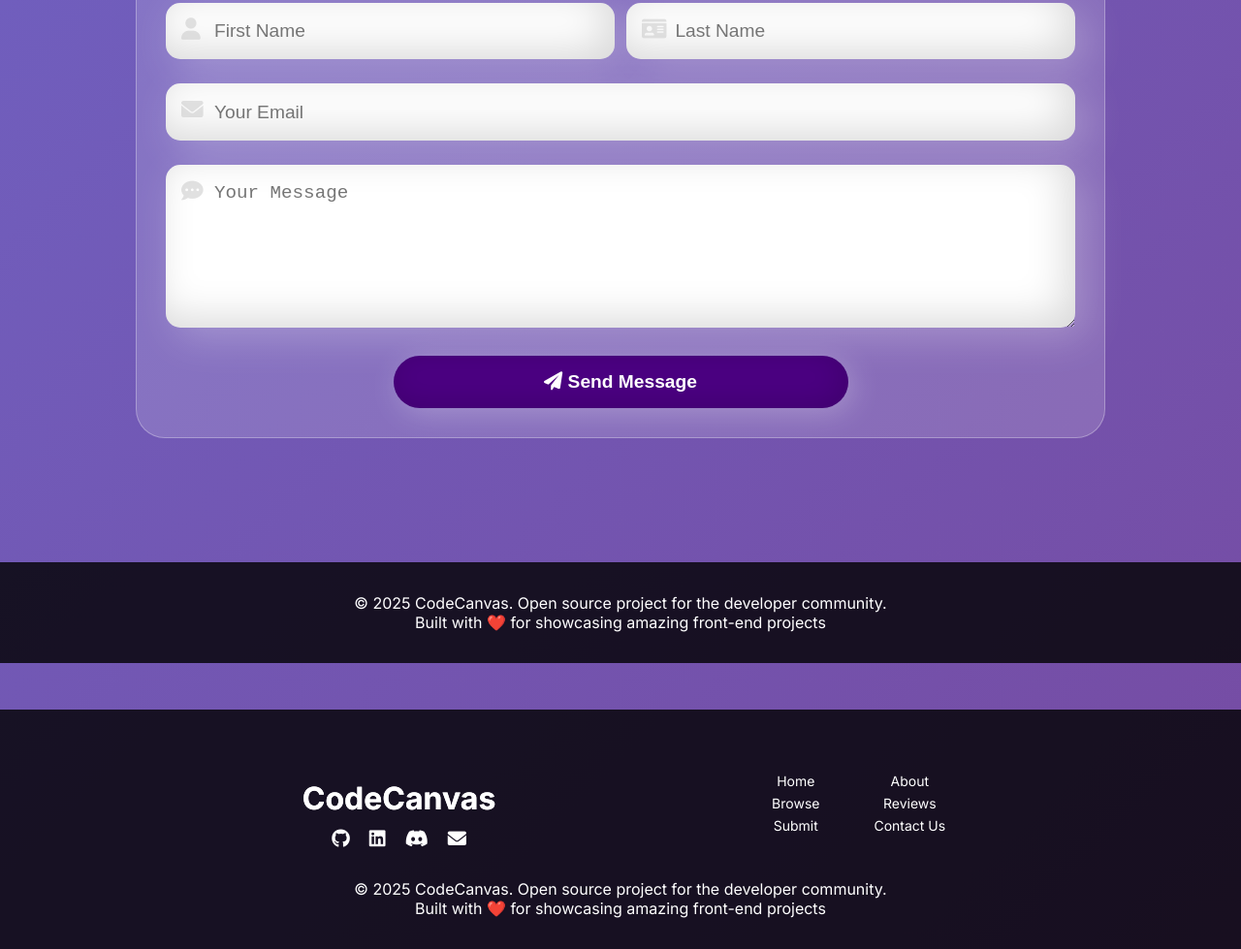
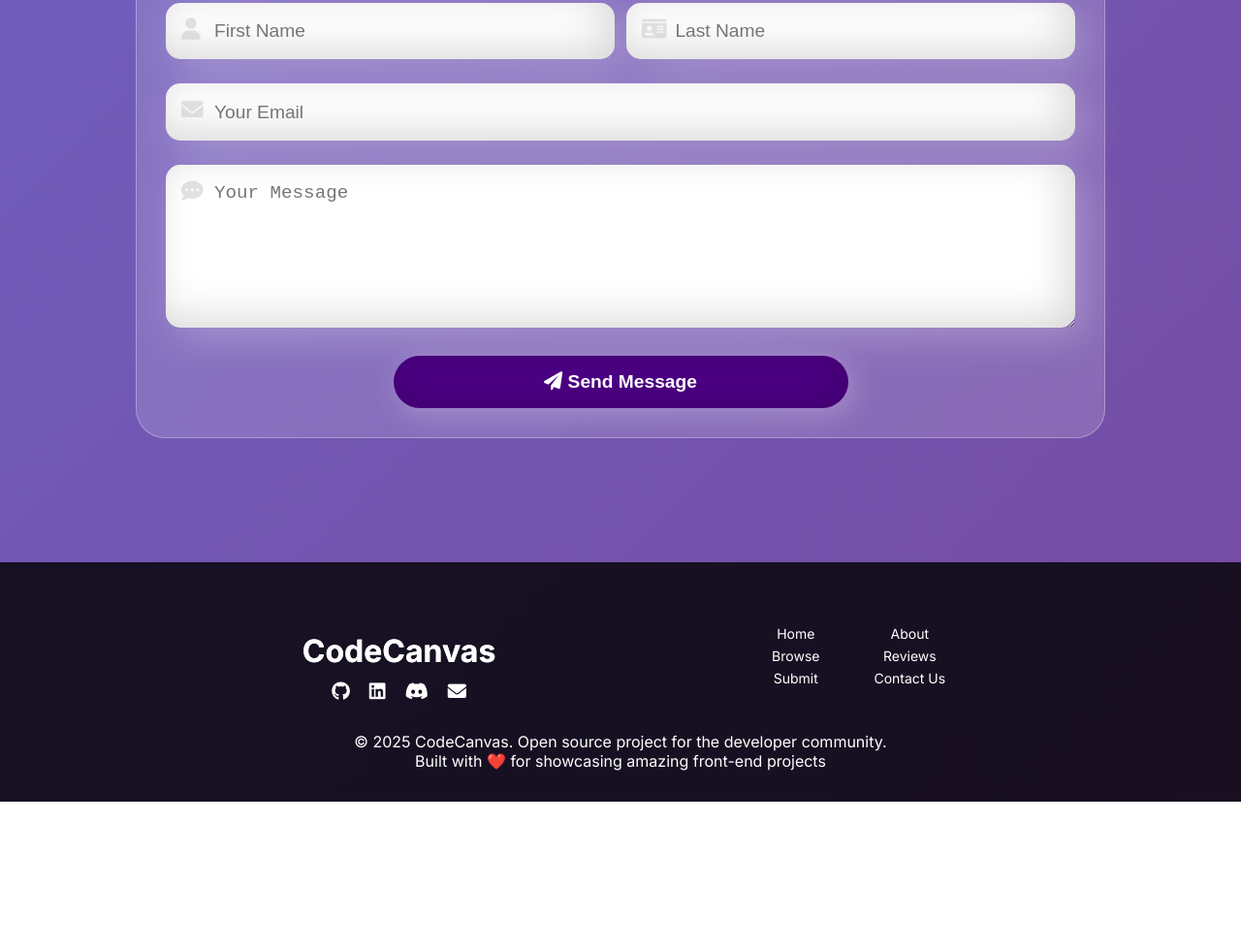
Before and after one commit to outs25/CodeCanvas--outs, a plain HTML site: page index.html in a window 1280 px wide. Shown: the part 3782-4761 px from the top of the page at 97% size. After the commit the page ends 4609 px from the top, so only its background shows below. Drawn offline with nearby package versions, Linux system fonts and the light colour scheme.

Commit message:
Fixed the bug

```diff
--- a/index.html
+++ b/index.html
@@ -191,15 +191,10 @@
     </section>
   </main>
 
-  <footer class="footer fade-in">
-    <div class="container">
-      <p>&copy; 2025 CodeCanvas. Open source project for the developer community.</p>
-      <p>Built with ❤️ for showcasing amazing front-end projects</p>
-    </div>
-  </footer>
 
 
-    <footer class="footer">
+
+    <footer class="footer fade-in">
       <div class="footer-flex-container">
         <div class="footer-1">
         <div class="footer-logo">CodeCanvas</div>
```
